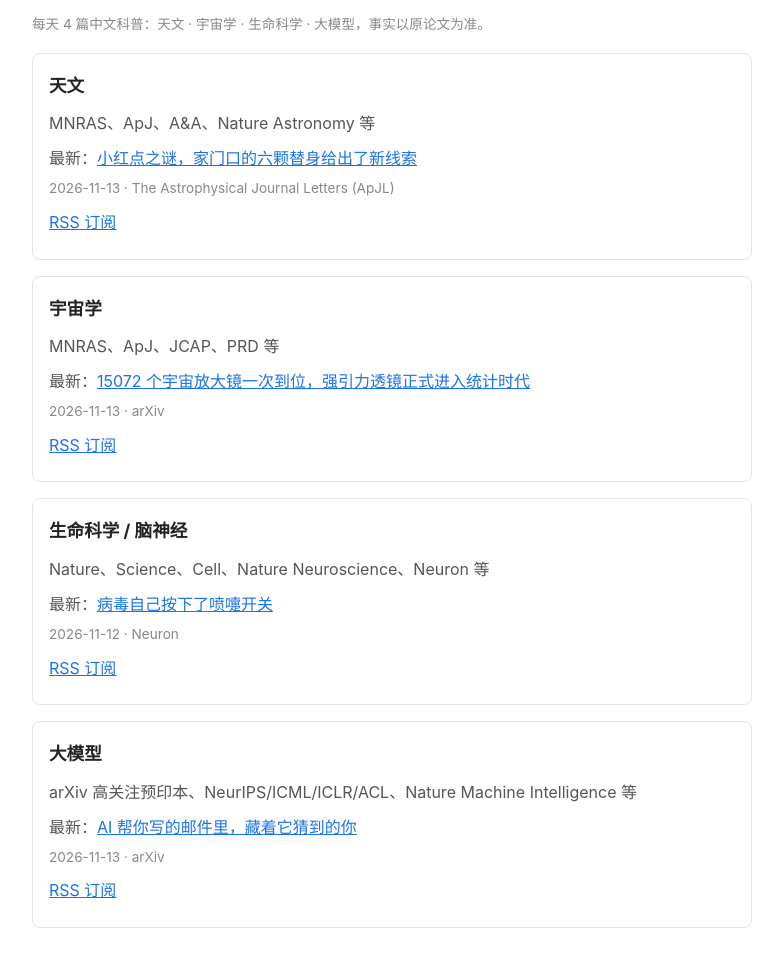
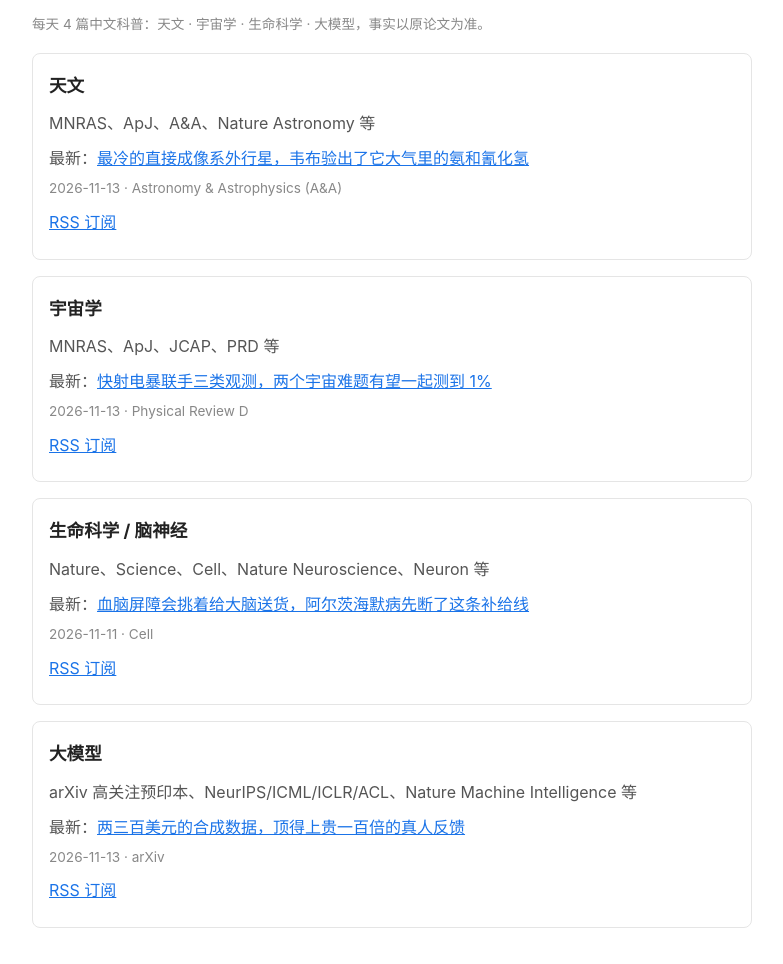
Before and after one commit to 123hurray/digest, a plain HTML site: page index.html in a window 1280 px wide. Shown: the part 78-1042 px from the top of the page, without its empty margins (248-1031 px from the left). Drawn offline with Linux system fonts and the light colour scheme.

Commit message:
digest: index.html

```diff
--- a/index.html
+++ b/index.html
@@ -17,9 +17,9 @@ a { color: #1a73e8; }
 <body>
 <h1>每日科学论文科普速递</h1>
 <p class="meta">每天 4 篇中文科普：天文 · 宇宙学 · 生命科学 · 大模型，事实以原论文为准。</p>
-<div class="track"><h2>天文</h2><p>MNRAS、ApJ、A&A、Nature Astronomy 等</p><p>最新：<a href="/home/hatch/workspace/astro-daily/astro/2026-11-15-astro.html">小红点之谜，家门口的六颗替身给出了新线索</a><br><span class="meta">2026-11-13 · The Astrophysical Journal Letters (ApJL)</span></p><p><a href="/home/hatch/workspace/astro-daily/astro/rss.xml">RSS 订阅</a></p></div>
-<div class="track"><h2>宇宙学</h2><p>MNRAS、ApJ、JCAP、PRD 等</p><p>最新：<a href="/home/hatch/workspace/astro-daily/cosmo/2026-11-15-cosmo.html">15072 个宇宙放大镜一次到位，强引力透镜正式进入统计时代</a><br><span class="meta">2026-11-13 · arXiv</span></p><p><a href="/home/hatch/workspace/astro-daily/cosmo/rss.xml">RSS 订阅</a></p></div>
-<div class="track"><h2>生命科学 / 脑神经</h2><p>Nature、Science、Cell、Nature Neuroscience、Neuron 等</p><p>最新：<a href="/home/hatch/workspace/astro-daily/life/2026-11-15-life.html">病毒自己按下了喷嚏开关</a><br><span class="meta">2026-11-12 · Neuron</span></p><p><a href="/home/hatch/workspace/astro-daily/life/rss.xml">RSS 订阅</a></p></div>
-<div class="track"><h2>大模型</h2><p>arXiv 高关注预印本、NeurIPS/ICML/ICLR/ACL、Nature Machine Intelligence 等</p><p>最新：<a href="/home/hatch/workspace/astro-daily/llm/2026-11-15-llm.html">AI 帮你写的邮件里，藏着它猜到的你</a><br><span class="meta">2026-11-13 · arXiv</span></p><p><a href="/home/hatch/workspace/astro-daily/llm/rss.xml">RSS 订阅</a></p></div>
+<div class="track"><h2>天文</h2><p>MNRAS、ApJ、A&A、Nature Astronomy 等</p><p>最新：<a href="/home/hatch/workspace/astro-daily/astro/2026-11-16-astro.html">最冷的直接成像系外行星，韦布验出了它大气里的氨和氰化氢</a><br><span class="meta">2026-11-13 · Astronomy &amp; Astrophysics (A&amp;A)</span></p><p><a href="/home/hatch/workspace/astro-daily/astro/rss.xml">RSS 订阅</a></p></div>
+<div class="track"><h2>宇宙学</h2><p>MNRAS、ApJ、JCAP、PRD 等</p><p>最新：<a href="/home/hatch/workspace/astro-daily/cosmo/2026-11-16-cosmo.html">快射电暴联手三类观测，两个宇宙难题有望一起测到 1%</a><br><span class="meta">2026-11-13 · Physical Review D</span></p><p><a href="/home/hatch/workspace/astro-daily/cosmo/rss.xml">RSS 订阅</a></p></div>
+<div class="track"><h2>生命科学 / 脑神经</h2><p>Nature、Science、Cell、Nature Neuroscience、Neuron 等</p><p>最新：<a href="/home/hatch/workspace/astro-daily/life/2026-11-16-life.html">血脑屏障会挑着给大脑送货，阿尔茨海默病先断了这条补给线</a><br><span class="meta">2026-11-11 · Cell</span></p><p><a href="/home/hatch/workspace/astro-daily/life/rss.xml">RSS 订阅</a></p></div>
+<div class="track"><h2>大模型</h2><p>arXiv 高关注预印本、NeurIPS/ICML/ICLR/ACL、Nature Machine Intelligence 等</p><p>最新：<a href="/home/hatch/workspace/astro-daily/llm/2026-11-16-llm.html">两三百美元的合成数据，顶得上贵一百倍的真人反馈</a><br><span class="meta">2026-11-13 · arXiv</span></p><p><a href="/home/hatch/workspace/astro-daily/llm/rss.xml">RSS 订阅</a></p></div>
 </body>
 </html>
```
